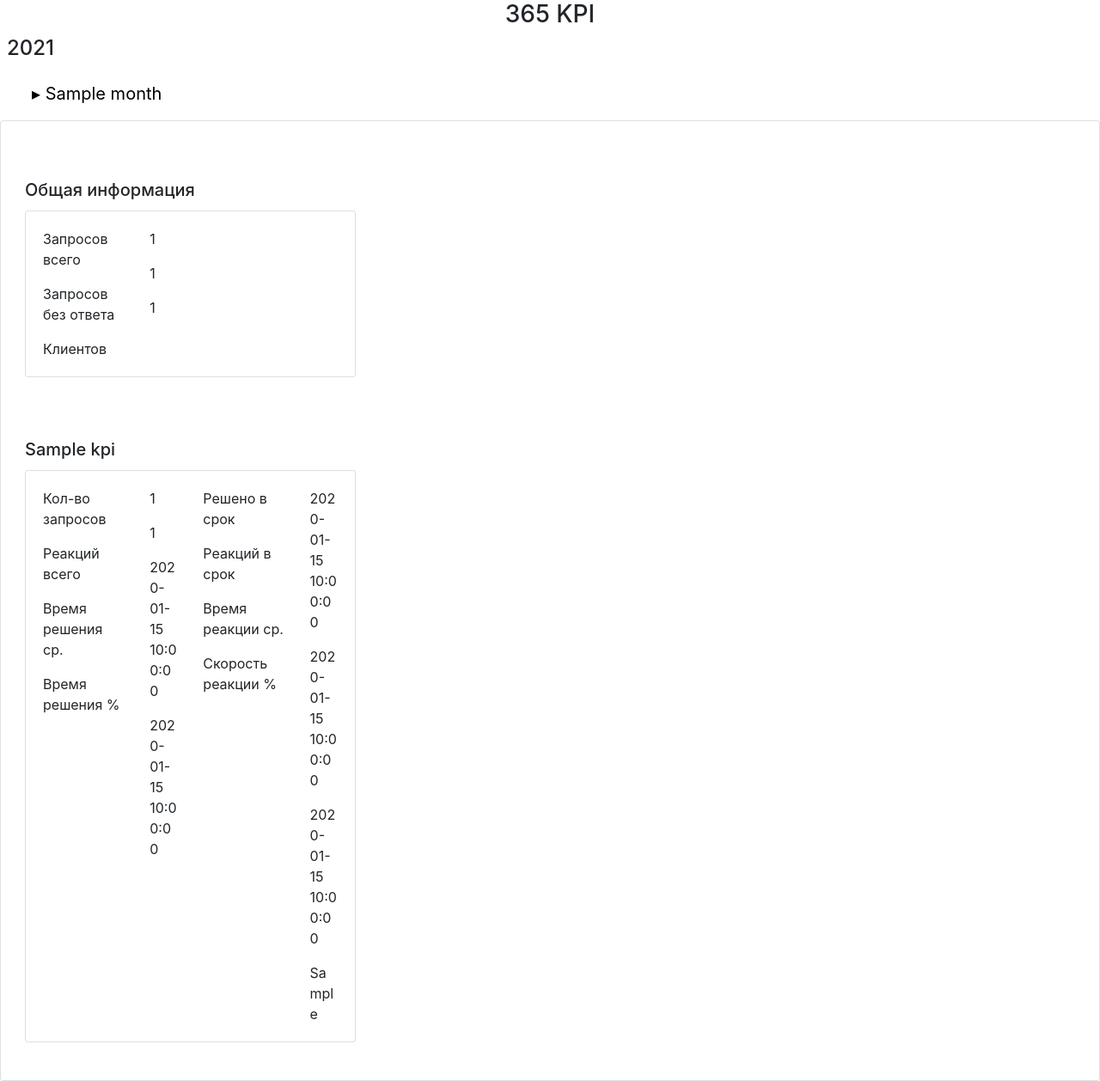
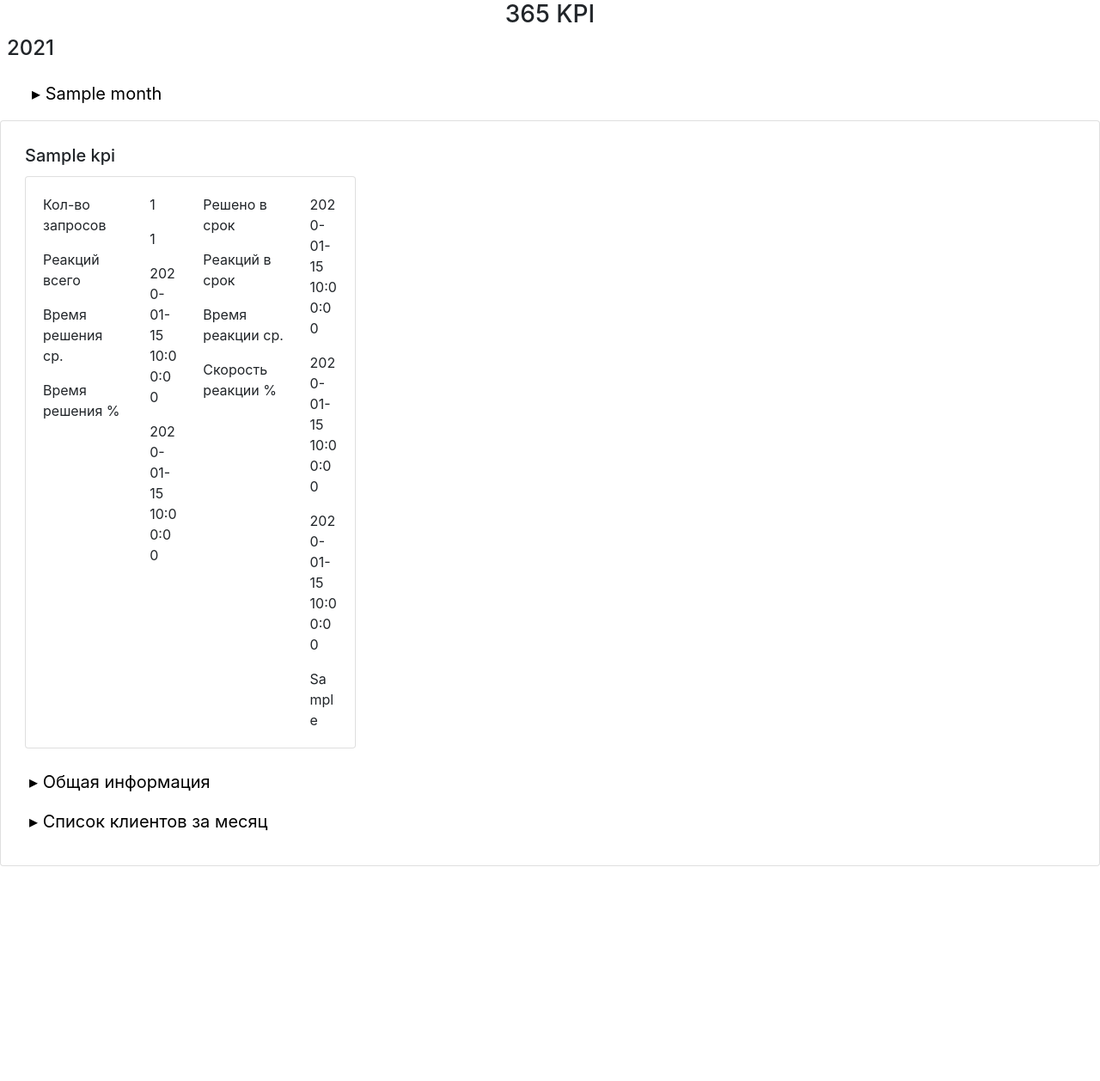
Before and after one commit to vagrius/support_kpi_dashboard, a Python web app: template kpiapp/templates/index.html in a window 1280 px wide, after a click that opens the changed part. Shown: the whole page at 86% size. After the commit the page ends 1008 px from the top, so only its background shows below. Run offline with Jinja, Linux system fonts and the light colour scheme; the template is opened without the code that fills it: most values are stand-ins (such as "Sample title", 1, 10 or a date in 2020); some libraries are stand-ins or nearby versions.

Commit message:
Clients list and little front details

```diff
--- a/kpiapp/templates/index.html
+++ b/kpiapp/templates/index.html
@@ -19,29 +19,7 @@
 <div class="collapse" id="{{ kpi_by_month.month_id }}">
   <div class="card card-body">
 
-  <div class="row mt-5">
-  <div class="col-4">
-    <h2 class="h5 card-title ml-2">Общая информация</h2>
-    <div class="card mb-4 ml-2">
-      <div class="card-body">
-          <div class="row">
-            <div class="col-md-4">
-              <p class="card-text">Запросов всего</p>
-              <p class="card-text">Запросов без ответа</p>
-              <p class="card-text">Клиентов</p>
-            </div>
-            <div class="col-md-2">
-              <p class="card-text">{{ kpi_by_month.general_info.reqs_count }}</p>
-              <p class="card-text">{{ kpi_by_month.general_info.unanswered_reqs_count }}</p>
-              <p class="card-text">{{ kpi_by_month.general_info.clients_count }}</p>
-            </div>
-          </div>
-      </div>
-    </div>
-  </div>
-  </div>
-
-  <div class="row mt-5">
+  <div class="row mt-2">
   {% for kpi in kpi_by_month.kpis %}
   <div class="col-4">
     <h2 class="h5 card-title ml-2">{{ kpi.spec_name}}</h2>
@@ -79,6 +57,52 @@
 
   {% endfor %}
   </div>
+
+      <p>
+      <button class="navbar-toggler" type="button" data-toggle="collapse" data-target="#{{ kpi_by_month.general_info_id }}">
+      ▸ Общая информация
+      </button>
+      </p>
+      <div class="collapse" id="{{ kpi_by_month.general_info_id }}">
+        <div class="col-4">
+          <div class="card card-body">
+
+            <div class="row">
+            <div class="col-md-4">
+              <p class="card-text">Запросов всего</p>
+              <p class="card-text">Запросов без ответа</p>
+              <p class="card-text">Клиентов</p>
+            </div>
+            <div class="col-md-2">
+              <p class="card-text">{{ kpi_by_month.general_info.reqs_count }}</p>
+              <p class="card-text">{{ kpi_by_month.general_info.unanswered_reqs_count }}</p>
+              <p class="card-text">{{ kpi_by_month.general_info.clients_count }}</p>
+            </div>
+            </div>
+
+          </div>
+      </div>
+      </div>
+
+      <p>
+      <button class="navbar-toggler" type="button" data-toggle="collapse" data-target="#{{ kpi_by_month.companies_pool_id }}">
+      ▸ Список клиентов за месяц
+      </button>
+      </p>
+      <div class="collapse" id="{{ kpi_by_month.companies_pool_id }}">
+        <div class="col-4">
+        <div class="card card-body">
+          {% for company in kpi_by_month.companies %}
+              {% if company.url_uid != '0' %}
+              <a href="https://support.elma365.ru/support/clients/{{ company.url_uid }}">{{ company.company }}<a>
+              {% else %}
+                  {{ company.company }}<br>
+              {% endif %}
+          {% endfor %}
+        </div>
+        </div>
+      </div>
+
   </div>
 </div>
 {% endfor %}
```
Also changed, not shown: kpiapp/models.py (+4 -10 lines), kpiapp/views.py (+8 -2 lines), db.sqlite3.
